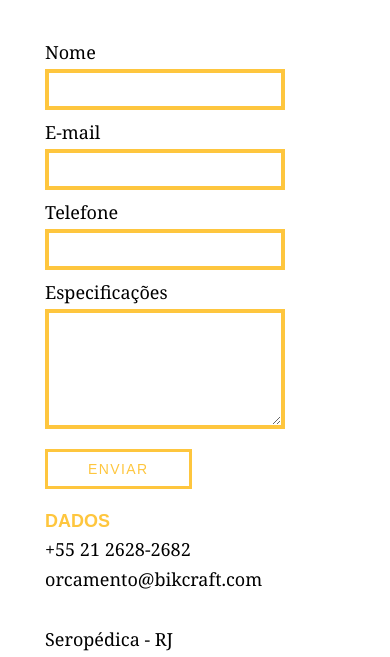
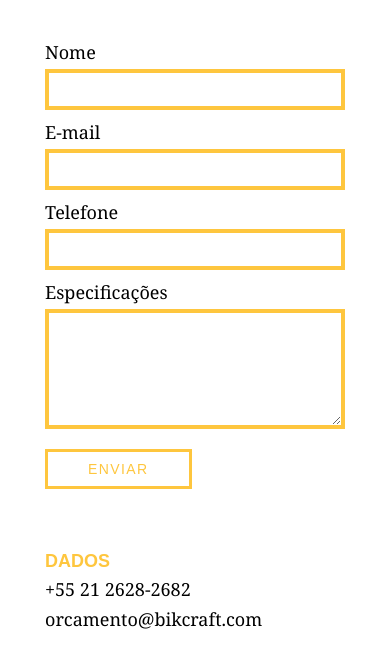
Before and after one commit to CristianoDaSilvaFerreira/Bik-Craft, a plain HTML site: page contato.html in a window 390 px wide. Shown: the part 391-1048 px from the top of the page. Drawn offline with Linux system fonts and the light colour scheme.

Commit message:
:up: responsividade portifolio e contato

```diff
--- a/css/responsivo.css
+++ b/css/responsivo.css
@@ -154,4 +154,10 @@
 	.orcamento_dados ul {
 		padding-right: 0px;
 	}
+
+	/* Contanto */
+	.contato_form {
+		padding-right: 0px;
+		padding-bottom: 40px;
+	}
 }
```
